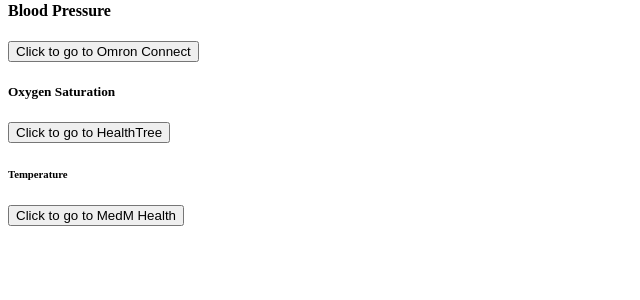
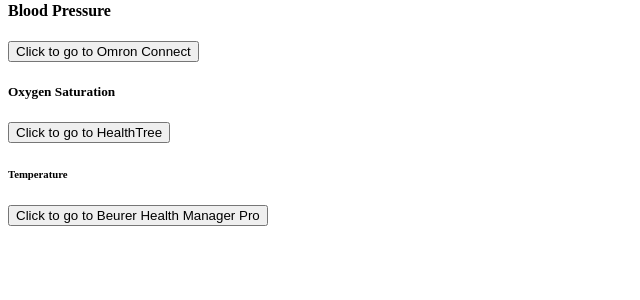
Before and after one commit to BJuzz10/Health-Kiosk-web-app, a Flask app: page / in a window 1280 px wide. Shown: the part 325-625 px from the top of the page, without its empty margins (0-640 px from the left). Run offline with Flask 3, Linux system fonts and the light colour scheme.

Commit message:
Update index.html

```diff
--- a/templates/index.html
+++ b/templates/index.html
@@ -41,7 +41,7 @@
     <button onclick="openHealthTree()">Click to go to HealthTree</button> <!--pang bp-->
 
     <h6>Temperature</h6>
-    <button onclick="openMedM()">Click to go to MedM Health</button> <!--pang temperature-->
+    <button onclick="openMedM()">Click to go to Beurer Health Manager Pro</button> <!--pang temperature-->
 
     <script>
         // Attach an event listener to the form submission
```
